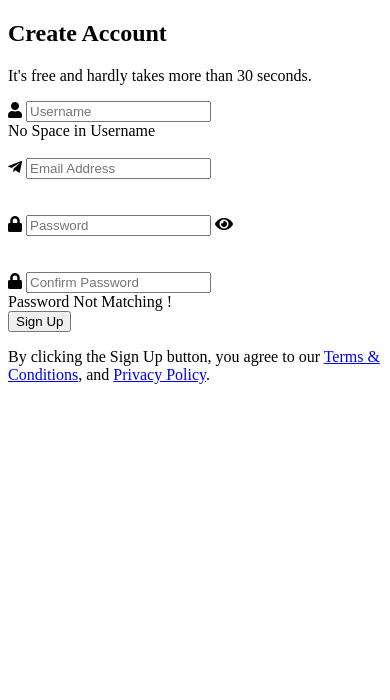
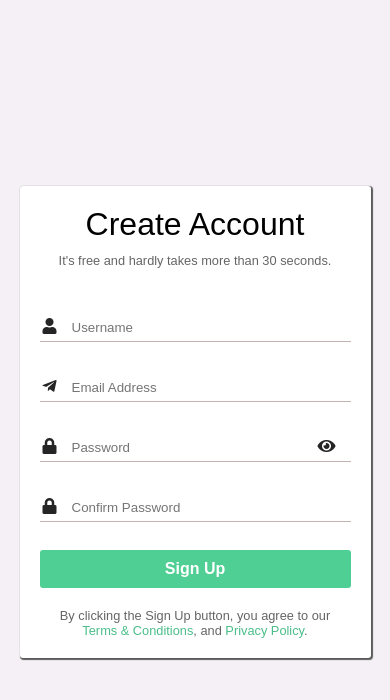
Before and after one commit to Michael-Ilesanmi/js-form-validation, a plain HTML site: page index.html in a window 390 px wide. Drawn offline with Linux system fonts and the light colour scheme; a script that the page names is missing.

Commit message:
Add files via upload

```diff
--- a/index.html
+++ b/index.html
@@ -23,10 +23,7 @@
           <label for="username"><i class="fas fa-user"></i></label>
           <input type="text" id="username" required placeholder="Username" />
         </div>
-        <label class="errorMsg" id="invalidUser">No Space in Username</label>
-        <br />
-        <br />
-
+        <br /><br />
         <div class="form-group">
           <label for="usermail"><i class="fab fa-telegram-plane"></i></label>
           <input
@@ -36,17 +33,13 @@
             placeholder="Email Address"
           />
         </div>
-        <!-- <label class="errorMsg" id="invalidMail">Email cannot be empty !</label> -->
-        <br />
-        <br />
+        <br /><br />
         <div class="form-group">
           <label for="psw"><i class="fas fa-lock"></i> </label>
           <input type="password" id="psw" required placeholder="Password" />
           <label><i class="fa fa-eye" id="show" onclick="showPsw()"></i></label>
         </div>
-        <!-- <label class="errorMsg" id="invalidPsw">Input Password !</label> -->
-        <br />
-        <br />
+        <br /><br />
         <div class="form-group">
           <label for="re-psw"><i class="fas fa-lock"></i></label>
           <input
--- /dev/null
+++ b/script.js
@@ -0,0 +1,34 @@
+//  Hide and Show Password
+
+
+function showPsw()  {
+    var x = document.getElementById("psw");
+    var y =document.getElementById('show');
+    if (x.type === "password")  {
+        x.type = "text";
+        y.className = 'fa fa-eye-slash'
+    }
+    else    {
+        x.type = "password";
+        y.className = 'fa fa-eye'
+    }
+}
+
+// Form Validation
+
+
+function validate() {
+    var psw = document.getElementById('psw');
+    var rePsw   = document.getElementById('re-psw');
+    var pswUnmatch  = document.getElementById('invalidRePsw');
+
+
+    if (psw.value != rePsw.value)
+    {
+        pswUnmatch.style.visibility = 'visible';
+        return false;
+    }
+    else    {
+        return true;
+    }
+}
--- /dev/null
+++ b/style.css
@@ -0,0 +1,121 @@
+* {
+  box-sizing: border-box;
+  padding: 0;
+  margin: 0;
+}
+
+body,
+html {
+  width: 100%;
+  height: 100%;
+  background-color: #f5f0f5;
+  font-family: sans-serif;
+}
+
+.card {
+  width: 45%;
+  margin: auto;
+  position: relative;
+  top: 50%;
+  transform: translateY(-50%);
+  height: fit-content;
+  padding: 40px;
+  border-radius: 3px;
+  background-color: #fff;
+  box-shadow: 1px 1px 1px 1px rgb(90, 90, 90);
+}
+
+h2 {
+  font-size: 2rem;
+  font-weight: 500;
+  margin-bottom: 10px;
+  text-align: center;
+}
+
+form {
+  width: 100%;
+  position: relative;
+  margin: 50px auto 20px;
+}
+
+.form-group {
+  display: flex;
+  flex-direction: row;
+  justify-content: left;
+  width: 100%;
+  align-items: center;
+  border-bottom: 1px solid rgb(194, 178, 178);
+  padding-bottom: 5px;
+  padding-left: 3px;
+}
+
+input {
+  flex-grow: 2;
+  border: 0;
+  margin: 0;
+}
+
+input[type="submit"] {
+  background-color: #4fcf94;
+  width: 100%;
+  color: #fff;
+  padding: 10px 0;
+  margin-top: 10px;
+  font-weight: 600;
+  font-size: 1rem;
+  border-radius: 3px;
+}
+
+.errorMsg {
+  color: red;
+  font-size: 0.7rem;
+  padding: 3px 0;
+  margin: 0;
+  visibility: hidden;
+}
+
+p {
+  font-size: 0.8rem;
+  text-align: center;
+  color: rgba(63, 63, 63, 0.8);
+}
+
+a {
+  text-decoration: none;
+  color: #49be88;
+}
+
+label {
+  color: rgb(37, 37, 37);
+  margin-right: 15px;
+  text-align: left;
+  align-self: flex-start;
+}
+
+#show {
+  margin: 0;
+}
+
+.terms {
+  width: 60%;
+  margin: auto;
+}
+
+@media (max-width: 768px) {
+  .card {
+    width: 70%;
+  }
+  .terms {
+    width: 80%;
+  }
+}
+
+@media (max-width: 576px) {
+  .card {
+    width: 90%;
+    padding: 20px;
+  }
+  .terms {
+    width: 90%;
+  }
+}
```
Also changed, not shown: welcome.html (added, +15 -0 lines).
